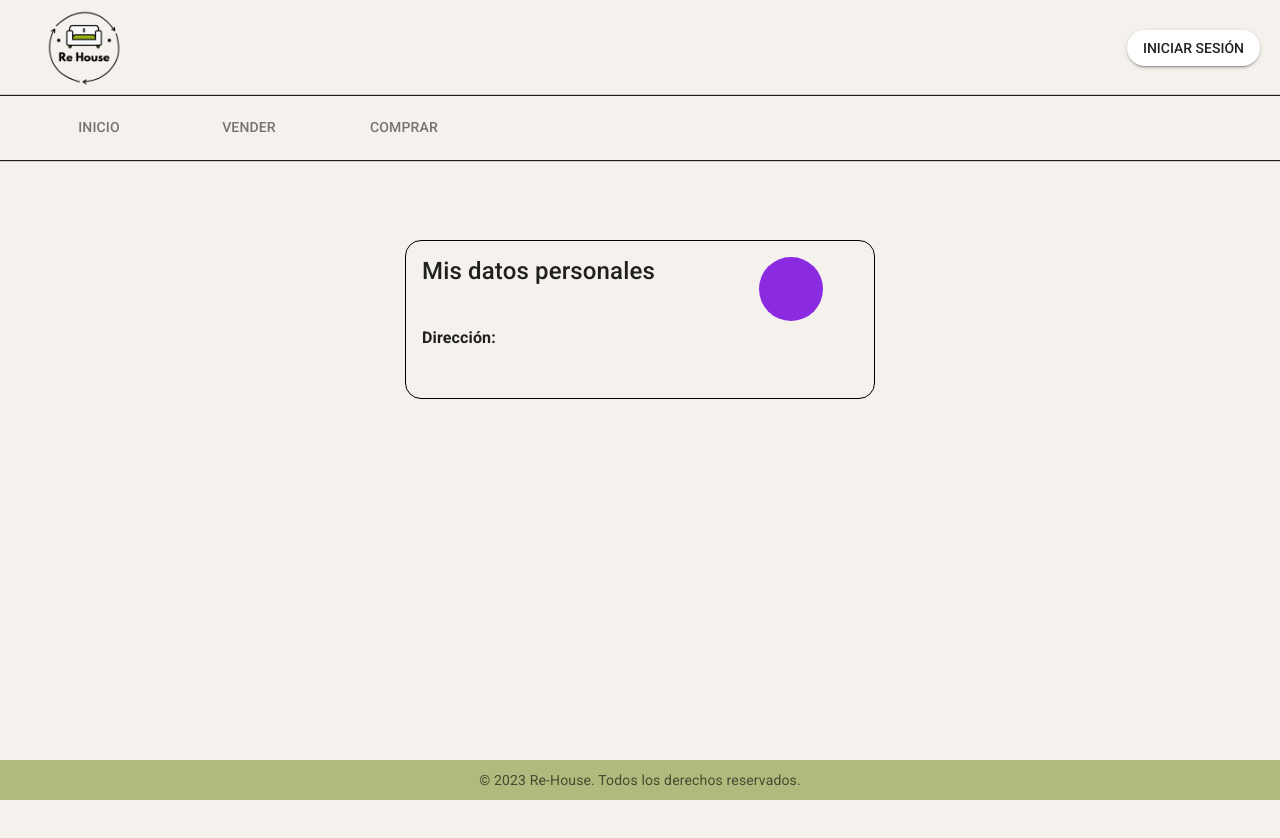
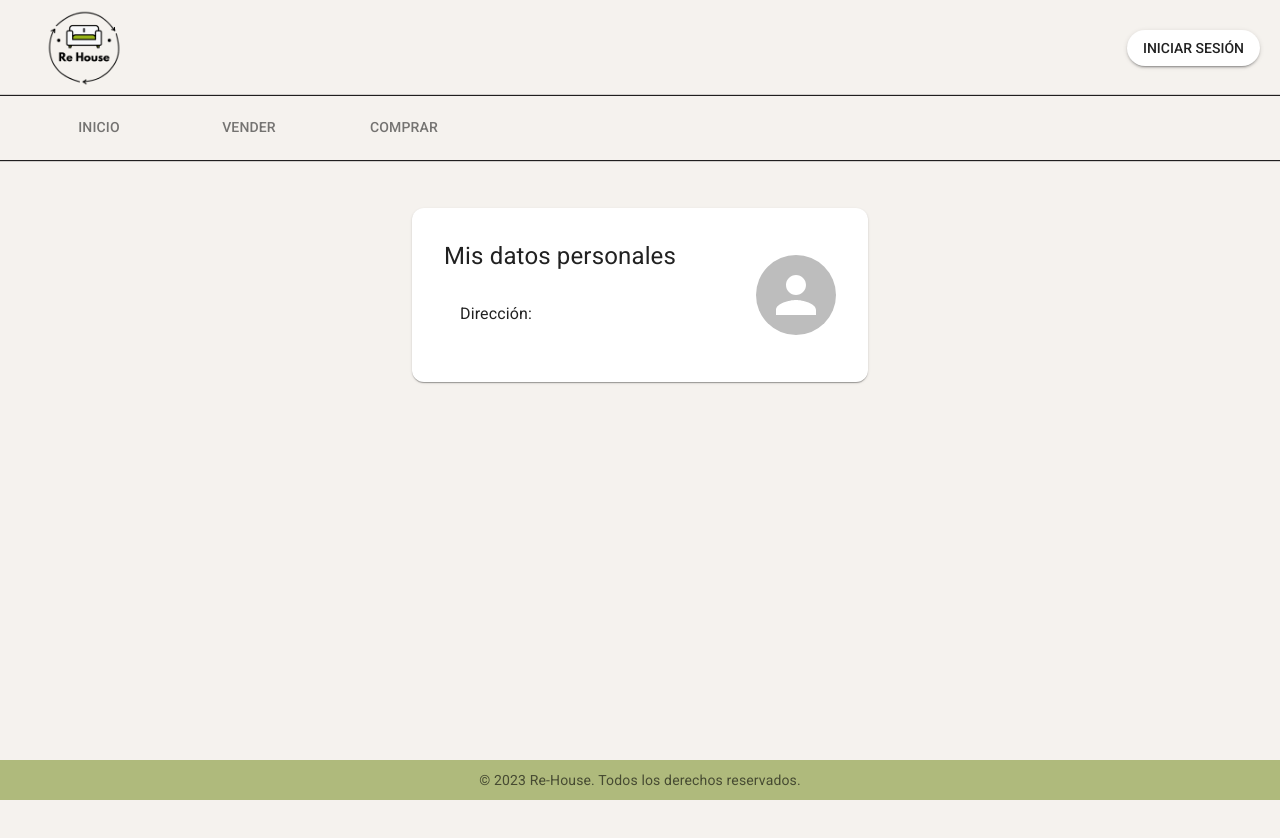
Before and after one commit to No-Country/c12-g21-m-java-react, a React (Vite) app in the folder Frontend/proyecto-nocountry/: page /usuario/perfil in a window 1280 px wide. Shown: the top 838 px of the page. After the commit the page ends 800 px from the top, so only its background shows below. Built offline with nearby package versions, Linux system fonts and the light colour scheme.

Commit message:
modificaciones para cargar avatar en cardprofile

```diff
--- a/Frontend/proyecto-nocountry/src/App.jsx
+++ b/Frontend/proyecto-nocountry/src/App.jsx
@@ -47,7 +47,7 @@ const App = () => {
     },
     {
       title: logueado ? "Mi perfil" : "Login",
-      path: logueado ? "" : "/login",
+      path: logueado ? "/" : "/login",
       icon: logueado ? <UserBadge /> : <LoginIcon />,
     },
     {
@@ -81,7 +81,7 @@ const App = () => {
           element={<ProductosVendidos />}
         />
         <Route path="/usuario/calificaciones" element={<Calificaciones />} />
-        <Route path='/usuario/miscompras' element={<MisCompras/>}/>
+        <Route path="/usuario/miscompras" element={<MisCompras />} />
       </Routes>
 
       {isMobile && (
--- a/Frontend/proyecto-nocountry/src/components/Card/CardProfile.jsx
+++ b/Frontend/proyecto-nocountry/src/components/Card/CardProfile.jsx
@@ -1,26 +1,106 @@
-import { Box } from "@mui/material"
-import { useEffect } from "react"
+/* eslint-disable react/prop-types */
+import {
+  Avatar,
+  Card,
+  CardContent,
+  Container,
+  Grid,
+  Typography,
+} from "@mui/material";
+import axios from "axios";
+import { useEffect, useState } from "react";
 
-const CardProfile = ({ user }) => {
+const CardProfile = ({ user, onUpdateUser }) => {
+  const [avatarUploaded, setAvatarUploaded] = useState(null);
 
+  const handleFileChange = (event) => {
+    const file = event.target.files[0];
+    setAvatarUploaded(file);
+  };
 
-    return (
-        <div >
-            <Box className="card-box">
-                <div className="card-name">
-                    <h4>Mis datos personales</h4>
-                    <p>{user.firstName} {user.lastName}</p>
-                    <p>{user.email} </p>
-                    <p><b>Dirección:</b> </p>
-                    <p>{user.address}</p>
-                </div>
-                <div className="avatar-container">
-                    <p className="avatar">{user.firstName[0]}</p>
+  const handleUpload = () => {
+    if (avatarUploaded) {
+      console.log(avatarUploaded);
+      const formData = new FormData();
+      formData.append("idUser", user.idUser);
+      formData.append("multipartFile", avatarUploaded);
 
-                </div>
-            </Box>
-        </div>
-    )
-}
+      const URL = `https://c12-21-m-java-react-ecommerce.onrender.com/users/uploadavatar`;
 
-export default CardProfile
+      axios
+        .post(URL, formData, {
+          headers: {
+            Authorization: `Bearer ${user.jwtToken}`,
+            "Content-Type": "multipart/form-data",
+          },
+        })
+        .then((response) => {
+          const newAvatarUrl = response.data.userPerson.avatarPath;
+          const updatedUser = {
+            ...user,
+            avatarImage: newAvatarUrl,
+          };
+          onUpdateUser(updatedUser);
+        })
+        .catch((error) => {
+          console.log(error);
+        });
+    }
+  };
+
+  useEffect(() => {
+    handleUpload();
+  }, [avatarUploaded]);
+
+  return (
+    <>
+      <Container maxWidth="sm">
+        <Card
+          sx={{
+            minWidth: 275,
+            m: { xs: "1rem", md: "3rem" },
+            p: "2rem",
+            borderRadius: "12px",
+            textAlign: "left",
+          }}
+        >
+          <Grid container justifyContent="space-between" alignItems="center">
+            <Grid item>
+              <Typography gutterBottom variant="h5" component="div">
+                Mis datos personales
+              </Typography>
+
+              <CardContent>
+                <Typography variant="body1">
+                  {user.firstName} {user.lastName}
+                </Typography>
+                <Typography gutterBottom variant="body1">{user.email}</Typography>
+                <Typography variant="body1">Dirección:</Typography>
+                <Typography variant="body1">{user.address}</Typography>
+              </CardContent>
+            </Grid>
+
+            <Grid item>
+              <input
+                type="file"
+                id="avatarInput"
+                accept="image/*"
+                style={{ display: "none" }}
+                onChange={handleFileChange}
+              />
+              <label htmlFor="avatarInput">
+                <Avatar
+                  alt={user.firstName}
+                  src={user.avatarImage}
+                  sx={{ width: "5rem", height: "5rem", cursor: "pointer" }}
+                />
+              </label>
+            </Grid>
+          </Grid>
+        </Card>
+      </Container>
+    </>
+  );
+};
+
+export default CardProfile;
--- a/Frontend/proyecto-nocountry/src/components/bottomNavigation/SimpleBottomNavigation.jsx
+++ b/Frontend/proyecto-nocountry/src/components/bottomNavigation/SimpleBottomNavigation.jsx
@@ -1,15 +1,15 @@
 /* eslint-disable react/prop-types */
-import * as React from 'react';
-import { Link } from 'react-router-dom';
-import Box from '@mui/material/Box';
-import BottomNavigation from '@mui/material/BottomNavigation';
-import BottomNavigationAction from '@mui/material/BottomNavigationAction';
+import * as React from "react";
+import { Link } from "react-router-dom";
+import Box from "@mui/material/Box";
+import BottomNavigation from "@mui/material/BottomNavigation";
+import BottomNavigationAction from "@mui/material/BottomNavigationAction";
 
 export default function SimpleBottomNavigation({ navLinks }) {
   const [value, setValue] = React.useState(0);
 
   return (
-    <Box sx={{ width: 480, zIndex: 100 }}>
+    <Box sx={{ width: 460 }}>
       <BottomNavigation
         showLabels
         value={value}
@@ -23,7 +23,7 @@ export default function SimpleBottomNavigation({ navLinks }) {
             label={link.title}
             icon={link.icon}
             component={Link}
-            to={link.path}
+            to={link.title === "Mi perfil" ? null : link.path}
           />
         ))}
       </BottomNavigation>
--- a/Frontend/proyecto-nocountry/src/features/userSlice.js
+++ b/Frontend/proyecto-nocountry/src/features/userSlice.js
@@ -15,7 +15,8 @@ const initialState = {
     firstName: "",
     lastName: "",
     jwtToken: "",
-    logueado: false
+    logueado: false,
+    avatarImage: "",
 }
 
 export const userSlice = createSlice({
@@ -35,6 +36,7 @@ export const userSlice = createSlice({
             state.postalCode = action.payload.userPerson.postalCode;
             state.jwtToken = action.payload.jwtToken;
             state.logueado = true;
+            state.avatarImage = action.payload.userPerson.avatarPath;
         },
         cerrarSesion: (state) => {
             state.email = ""
@@ -49,6 +51,7 @@ export const userSlice = createSlice({
             state.postalCode = ""
             state.jwtToken = ""
             state.logueado = false;
+            state.avatarImage = ""
         }
     }
 })
--- a/Frontend/proyecto-nocountry/src/pages/acordar-compra/AcordarCompra.jsx
+++ b/Frontend/proyecto-nocountry/src/pages/acordar-compra/AcordarCompra.jsx
@@ -9,13 +9,14 @@ import {
   Typography,
 } from "@mui/material";
 import { useState, useEffect } from "react";
-import { useParams } from "react-router-dom";
+import { useNavigate, useParams } from "react-router-dom";
 import axios from "axios";
 import Spinner from "../../components/spinner/Spinner";
 import { useSelector } from "react-redux";
 import { Toaster, toast } from "sonner";
 
 export default function AcordarCompra() {
+  const navigate = useNavigate();
   const user = useSelector((state) => state.user);
   const [message, setMessage] = useState("");
   const [item, setItem] = useState({});
@@ -63,6 +64,9 @@ export default function AcordarCompra() {
       )
       .then((response) => {
         toast.success("Mensaje enviado");
+        setTimeout(() => {
+          navigate("/miscompras");
+        }, 2000);
         console.log(response.data);
       })
       .catch((error) => {
--- a/Frontend/proyecto-nocountry/src/pages/login/Login.jsx
+++ b/Frontend/proyecto-nocountry/src/pages/login/Login.jsx
@@ -58,7 +58,6 @@ export default function Login() {
             }
           )
           .then((response) => {
-            console.log(response.data);
             dispatch(loguearse({ ...response.data, jwtToken: token }));
             navigate("/");
           })
--- a/Frontend/proyecto-nocountry/src/pages/usuario/perfil/Perfil.jsx
+++ b/Frontend/proyecto-nocountry/src/pages/usuario/perfil/Perfil.jsx
@@ -1,12 +1,20 @@
-import React from 'react'
-import CardProfile from '../../../components/Card/CardProfile'
-import './perfil-style.css'
-import { useSelector } from 'react-redux'
+import { useState } from "react";
+import CardProfile from "../../../components/Card/CardProfile";
+import { useSelector } from "react-redux";
+
 const Perfil = () => {
-  const user = useSelector(state => state.user)
+  const user = useSelector((state) => state.user);
+  const [userUpdate, setUserUpdate] = useState(user);
+
+  const handleUpdateUser = (updatedUser) => {
+    setUserUpdate(updatedUser);
+  };
+
   return (
-    <div className='profile-container'><CardProfile user={user}/></div>
-  )
-}
+    <>
+      <CardProfile user={userUpdate} onUpdateUser={handleUpdateUser} />
+    </>
+  );
+};
 
-export default Perfil
+export default Perfil;
```
Also changed, not shown: Frontend/proyecto-nocountry/src/components/itemDetailContainer/itemDetail/ItemDetail.jsx (+5 -25 lines), Frontend/proyecto-nocountry/src/pages/vender/Vender.jsx (+33 -3 lines).
